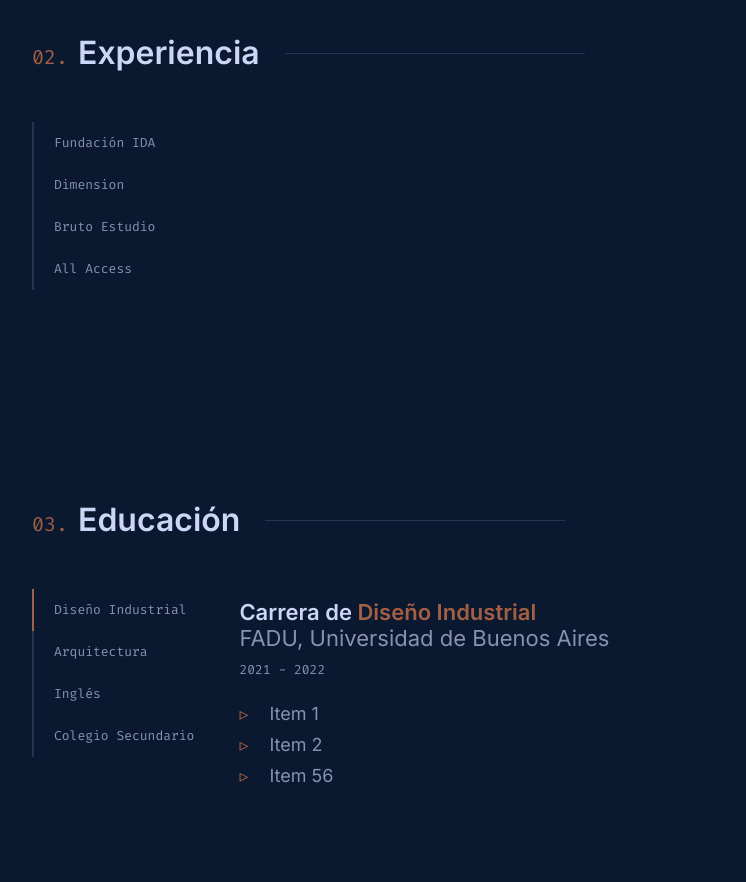
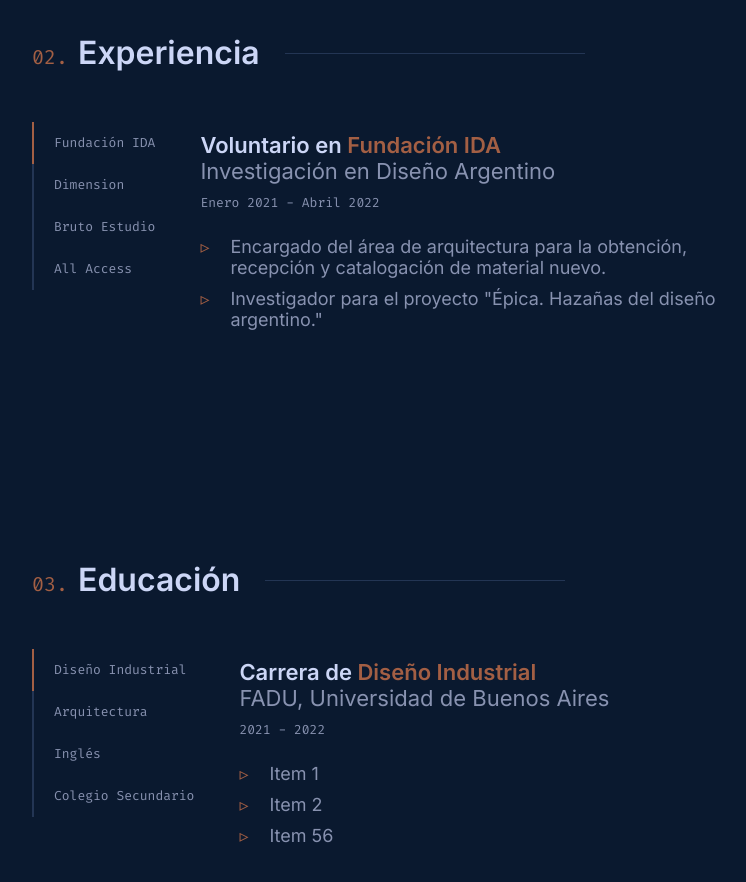
Before and after one commit to SebaQuiros/Portfolio, an Angular app: page / in a window 1280 px wide. Shown: the part 1620-2502 px from the top of the page, without its empty margins (258-1004 px from the left). Built offline with nearby package versions, Linux system fonts and the light colour scheme; data requests are answered from the project's data file.

Commit message:
experiencia solucionado

```diff
--- a/src/app/components/experience/experience.component.ts
+++ b/src/app/components/experience/experience.component.ts
@@ -10,7 +10,7 @@
 })
 export class ExperienceComponent implements OnInit {
   experiences: Experience[] = [];
-  selectedExperience: Experience = this.experiences[0];
+  selectedExperience?: Experience;
 
   constructor(private experienceService: ExperienceService) {}
 
@@ -19,9 +19,10 @@
   }
 
   getExperiences() {
-    this.experienceService
-      .getExperiences()
-      .subscribe((experiences) => (this.experiences = experiences));
+    this.experienceService.getExperiences().subscribe((experiences) => {
+      this.experiences = experiences;
+      this.selectedExperience = experiences[0];
+    });
   }
 
   onSelect(experience: Experience): void {
```
